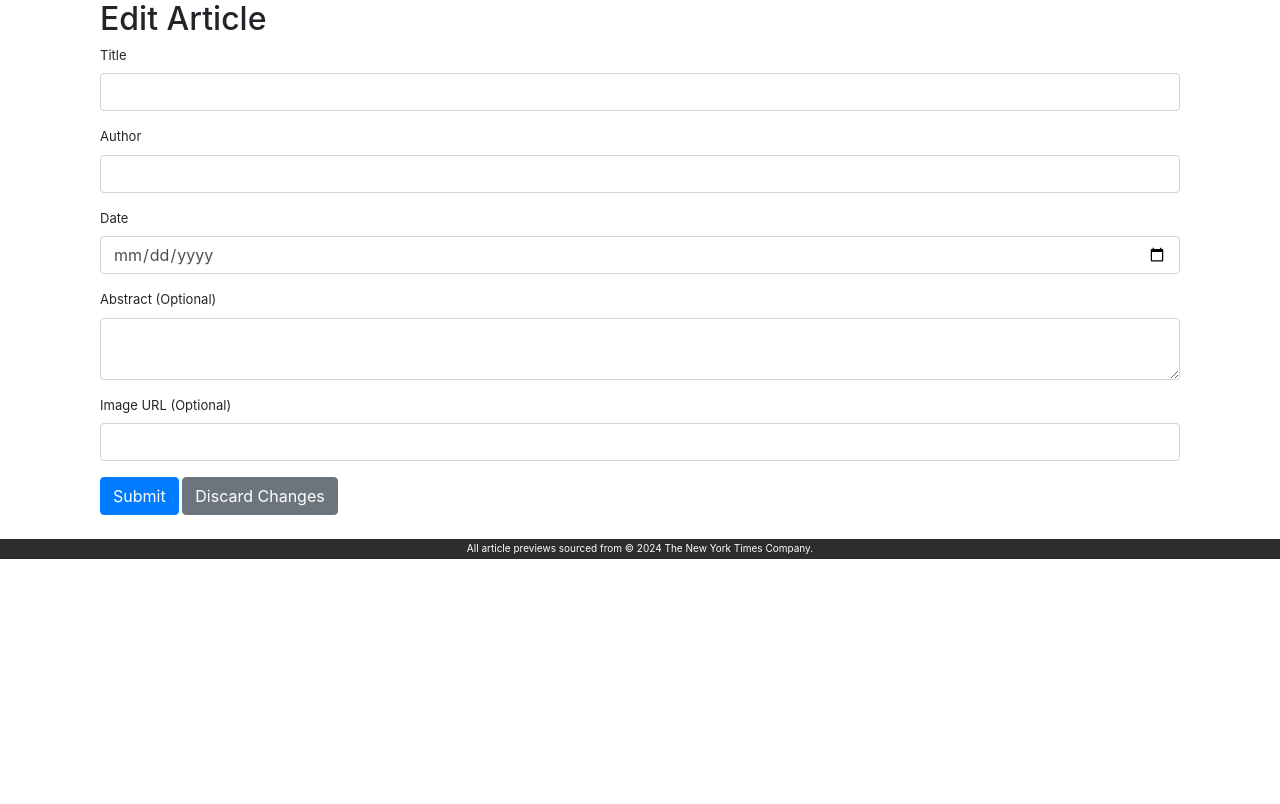
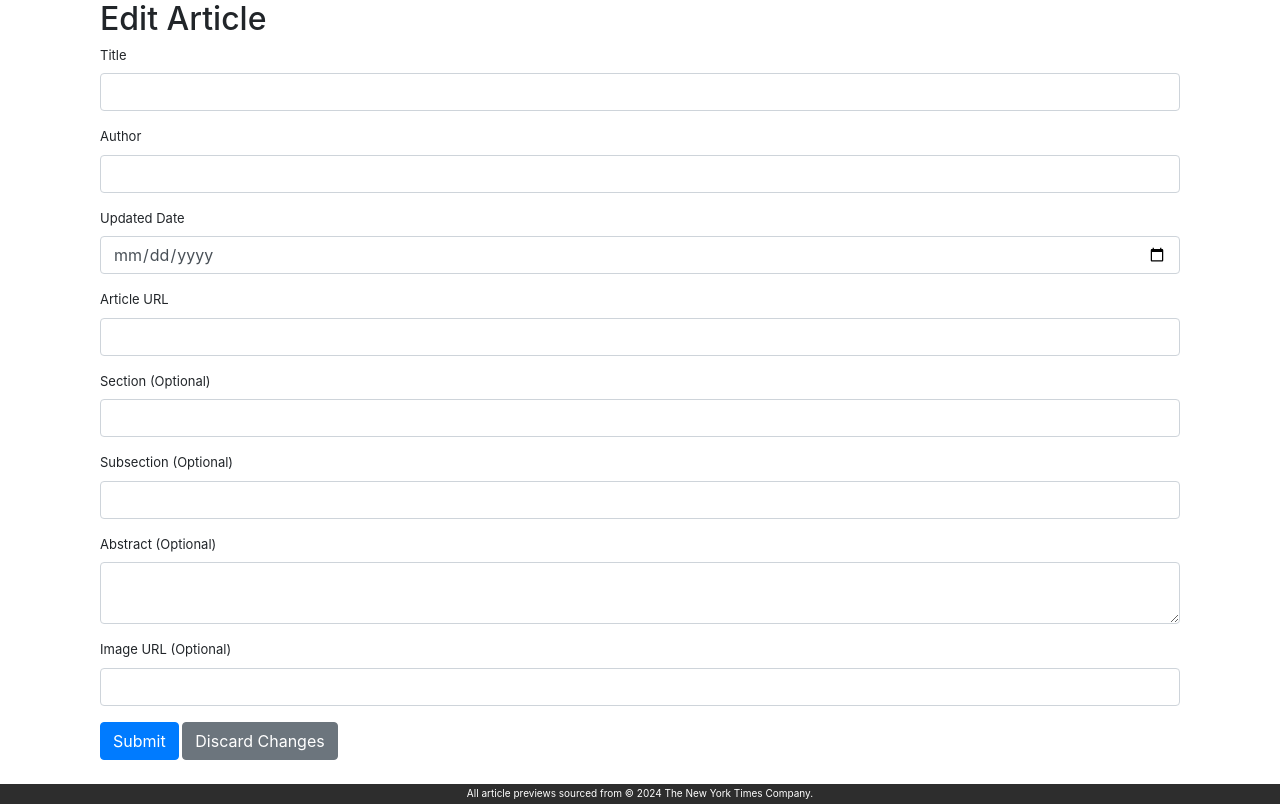
Before and after one commit to sam-braun/nyt-headliner, a Flask app: template templates/edit_item.html in a window 1280 px wide. Shown: the part 199-1003 px from the top of the page. Before the commit the page ends 758 px from the top, so only its background shows below. Run offline with Flask 3, Linux system fonts and the light colour scheme; the template is opened without the code that fills it, so the values that code supplies are empty; some libraries are stand-ins or nearby versions; some web fonts are replaced.

Commit message:
edit working well, add not posting

```diff
--- a/nyt_helper.py
+++ b/nyt_helper.py
@@ -31,6 +31,8 @@ def format_article_data(article_data):
         # published_date = datetime.strptime(article['published_date'], "%Y-%m-%d").strftime("%B %d, %Y")
 
         keywords = process_keywords(article['adx_keywords'])
+        article['byline'] = article['byline'].replace('By ', '')
+        article['updated'] = article['updated'][:-9]
 
         formatted_article = {
             'url': article['url'],
@@ -39,7 +41,7 @@ def format_article_data(article_data):
             'section': article['section'],
             'subsection': article['subsection'],
             'adx_keywords': article['adx_keywords'],
-            'byline': article['byline'],
+            'author': article['byline'],
             'title': article['title'],
             'abstract': article['abstract'],
             'image': image_url,
--- a/server.py
+++ b/server.py
@@ -95,9 +95,10 @@ def add_item():
         # Extract the form data
         title = request.form.get('title', '').strip()
         author = request.form.get('author', '').strip()
-        date = request.form.get('date', '').strip()
+        update_date = request.form.get('update_date', '').strip()
         url = request.form.get('url', '').strip()
         section = request.form.get('section', '').strip()
+        subsection = request.form.get('subsection', '').strip()
         abstract = request.form.get('abstract', '').strip()
         image = request.form.get('image', '').strip()
 
@@ -107,8 +108,8 @@ def add_item():
             errors['title'] = 'Title is required.'
         if not author:
             errors['author'] = 'Author is required.'
-        if not date:
-            errors['date'] = 'Date is required.'
+        if not update_date:
+            errors['update_date'] = 'Date is required.'
         if not url:
             errors['url'] = 'URL is required.'
 
@@ -121,9 +122,10 @@ def add_item():
         new_article = {
             'id': global_id,
             'title': title,
-            'byline': f"By {author}",
-            'date': date,
+            'author': author,
+            'update_date': update_date,
             'section': section,
+            'subsection': subsection,
             'url': url,
             'abstract': abstract,
             'image': image
@@ -150,6 +152,9 @@ def edit_item(id):
         title = request.form['title']
         author = request.form['author']
         date = request.form['date']
+        url = request.form['url']
+        section = request.form['section']
+        subsection = request.form['subsection']
         abstract = request.form.get('abstract', '')
         image = request.form.get('image', '')
 
@@ -160,8 +165,11 @@ def edit_item(id):
         for i, art in enumerate(data):
             if art['id'] == id:
                 data[i]['title'] = title
-                data[i]['byline'] = f"By {author}"
+                data[i]['author'] = author
                 data[i]['published_date'] = date
+                data[i]['url'] = url
+                data[i]['section'] = section
+                data[i]['subsection'] = subsection
                 data[i]['abstract'] = abstract
                 data[i]['image'] = image
                 break  # Stop iterating once we've found and updated the article
--- a/templates/add_item.html
+++ b/templates/add_item.html
@@ -31,8 +31,12 @@
             <input type="url" class="form-control" id="url" name="url" required>
         </div>
         <div class="form-group">
-            <label for="section">Section</label>
+            <label for="section">Section (Optional)</label>
             <input type="text" class="form-control" id="section" name="section">
+        </div>
+        <div class="form-group">
+            <label for="section">Subsection (Optional)</label>
+            <input type="text" class="form-control" id="subsection" name="subsection">
         </div>
         <div class="form-group">
             <label for="abstract">Abstract (Optional)</label>
--- a/templates/edit_item.html
+++ b/templates/edit_item.html
@@ -14,8 +14,21 @@
             <input type="text" class="form-control" id="author" name="author" value="{{ article.author }}" required>
         </div>
         <div class="form-group">
-            <label for="date">Date</label>
-            <input type="date" class="form-control" id="date" name="date" value="{{ article.date }}" required>
+            <label for="update_date">Updated Date</label>
+            <input type="date" class="form-control" id="update_date" name="update_date"
+                value="{{ article.update_date }}" required>
+        </div>
+        <div class="form-group">
+            <label for="image">Article URL</label>
+            <input type="url" class="form-control" id="url" name="url" value="{{ article.url }}" required>
+        </div>
+        <div class="form-group">
+            <label for="section">Section (Optional)</label>
+            <input type="text" class="form-control" id="section" name="section" value="{{ article.section }}">
+        </div>
+        <div class="form-group">
+            <label for="subsection">Subsection (Optional)</label>
+            <input type="text" class="form-control" id="subsection" name="subsection" value="{{ article.subsection }}">
         </div>
         <div class="form-group">
             <label for="abstract">Abstract (Optional)</label>
--- a/templates/view_item.html
+++ b/templates/view_item.html
@@ -84,7 +84,7 @@
                 <div class="card-body-custom d-flex flex-column">
                     <h2>{{ item.title }}</h2>
                     <p>{{ item.abstract }}</p>
-                    <div>{{ item.byline }}</div>
+                    <div>By {{ item.author }}</div>
                     <div>Published: {{ item.published_date }}</div>
                     <div>Updated: {{ item.update_date }}</div>
                     {% if item.subsection %}
```
